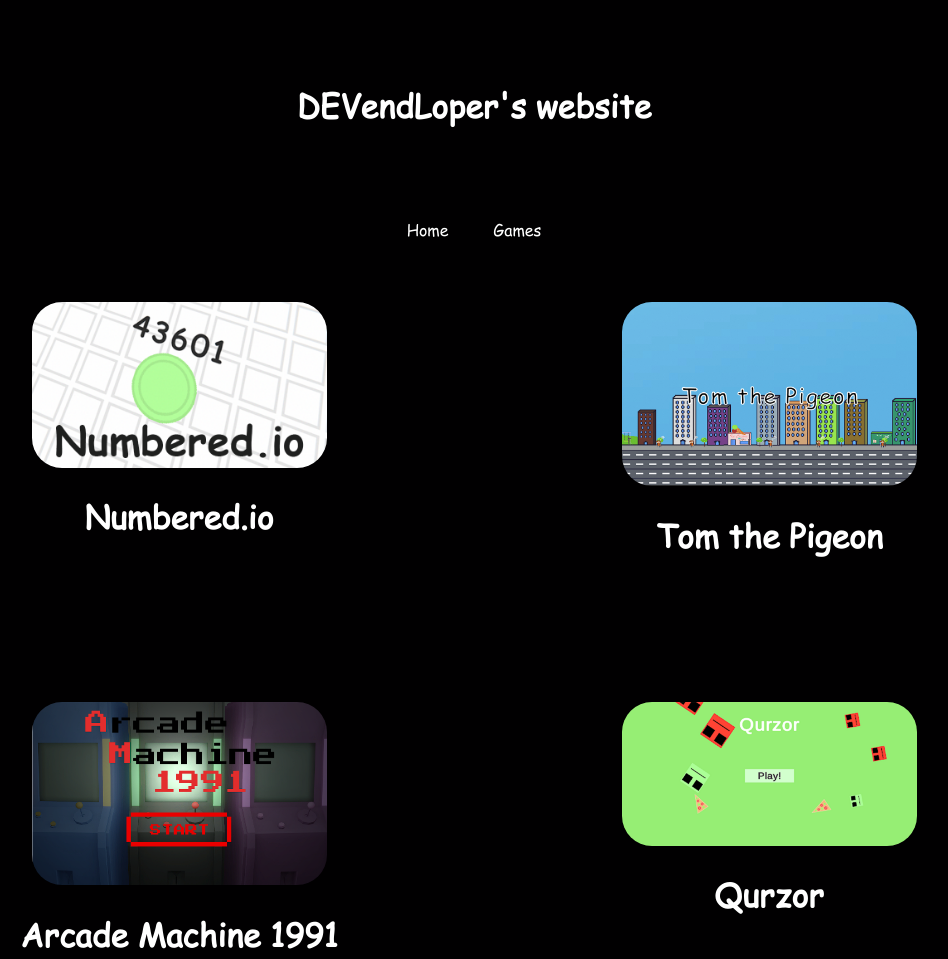
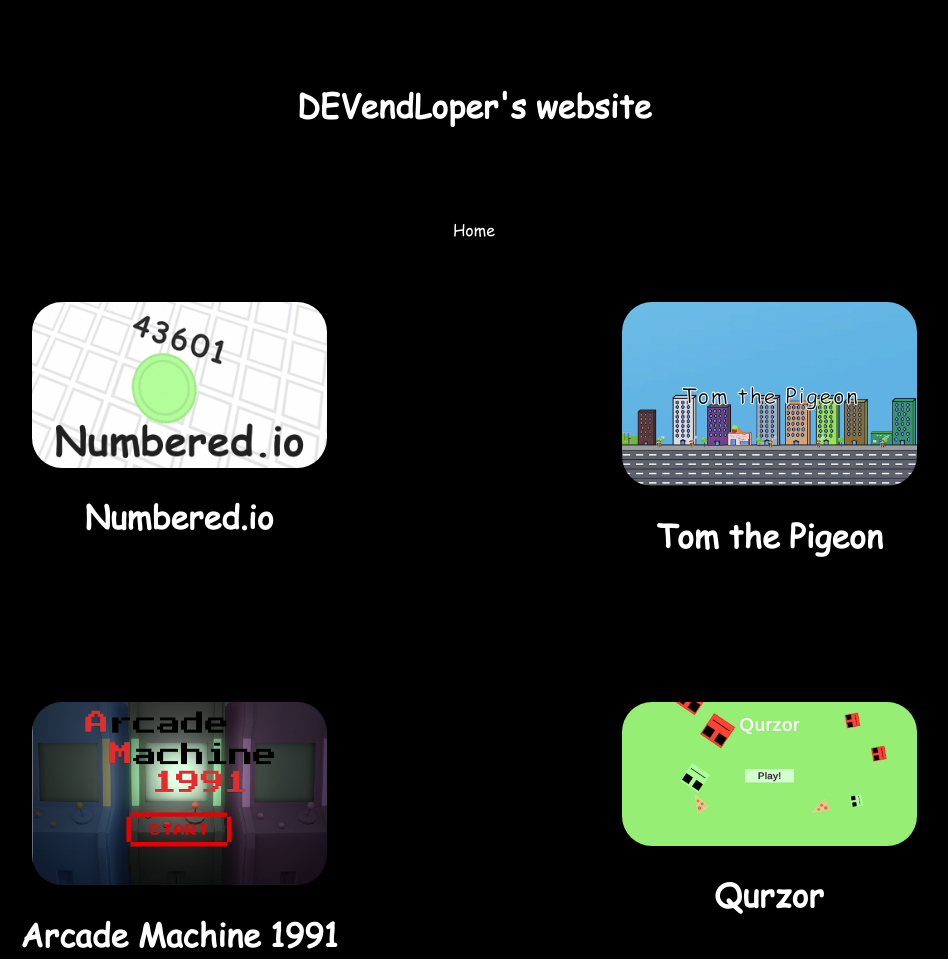
Before and after one commit to DEVendLoper/devendloper.github.io, a plain HTML site: page subsites/games.html in a window 1280 px wide. Shown: the whole page, without its empty margins (166-1114 px from the left). Drawn offline with Linux system fonts and the light colour scheme.

Commit message:
Update games.html

```diff
--- a/subsites/games.html
+++ b/subsites/games.html
@@ -14,7 +14,6 @@
         <br>
         <br>
         <a href="/index.html">Home</a>
-        <a href="/subsites/games.html">Games</a>
     </header>
     <div class="game">
         <a href="coming-soon.html">
```
